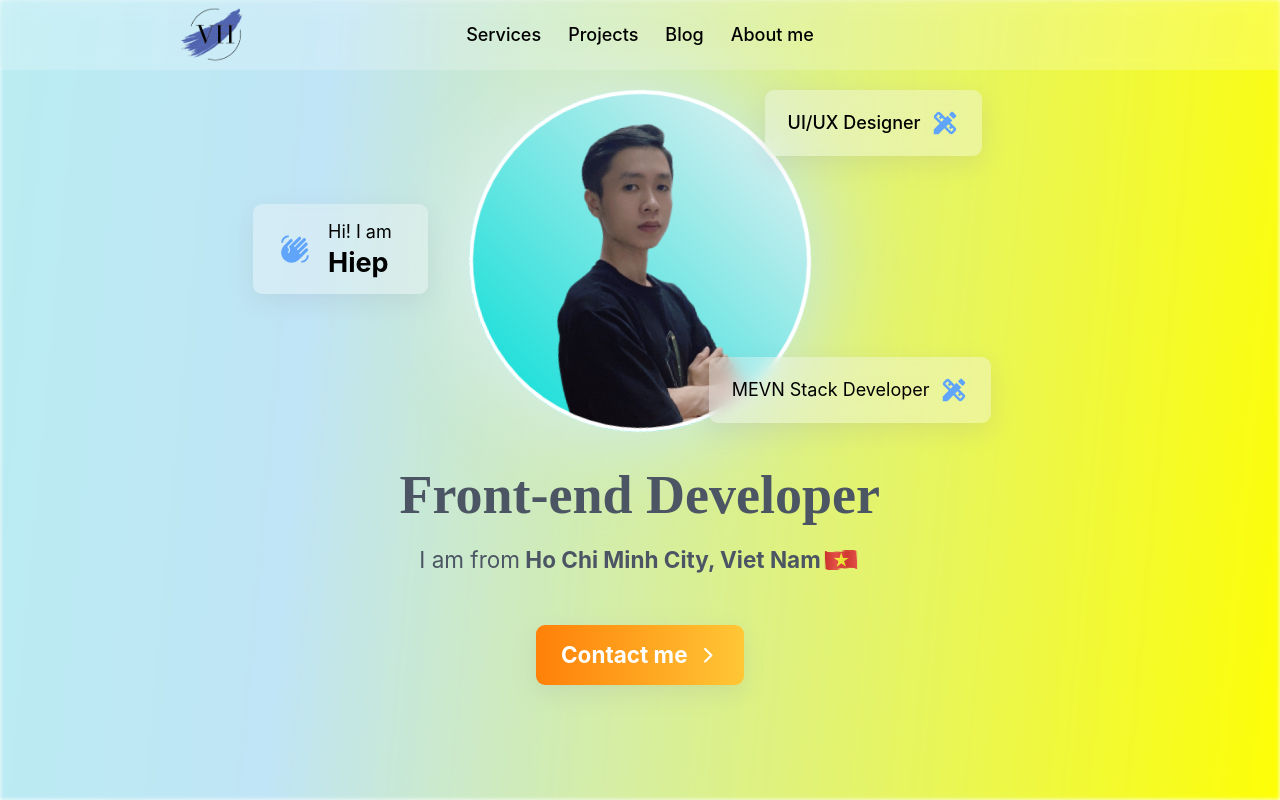
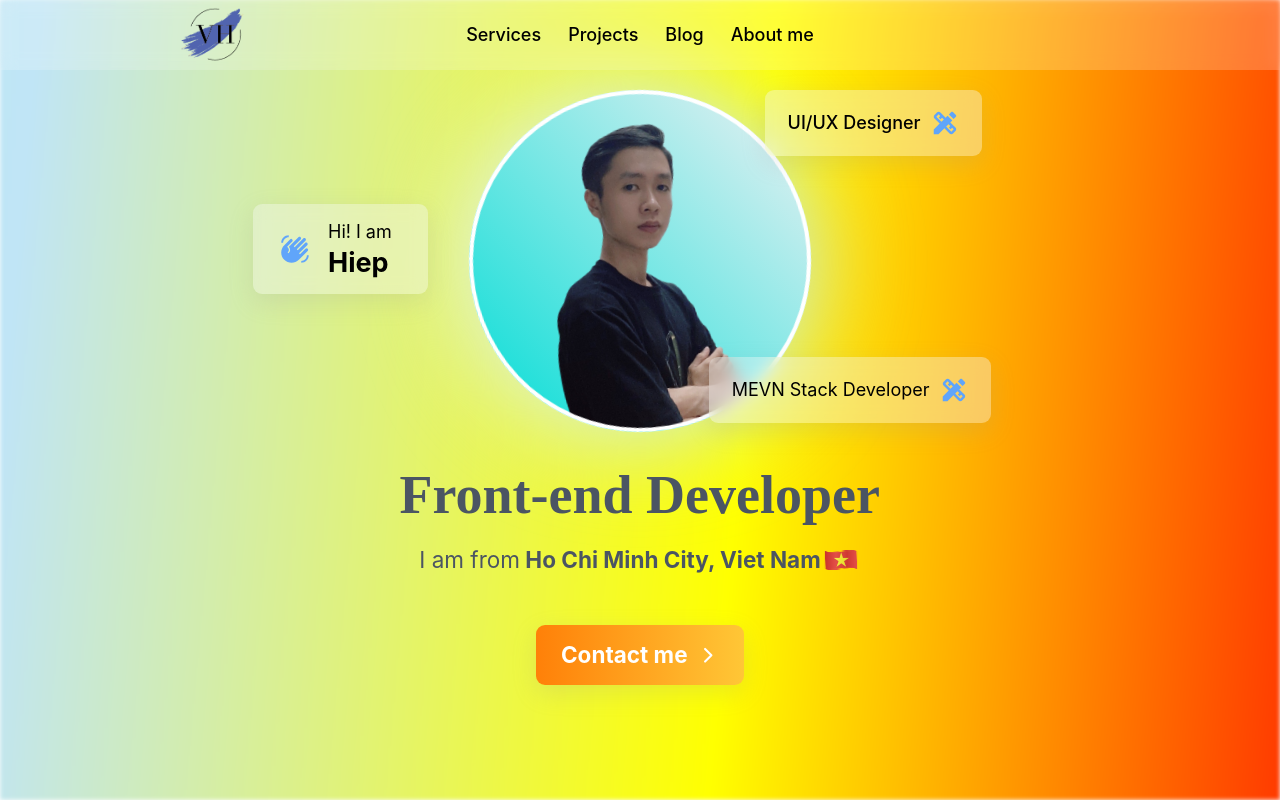
Before and after one commit to vanhiep184/vanhiep.me, a Next.js app: page / in a window 1280 px wide. Built offline with nearby package versions, Linux system fonts and the light colour scheme.

Commit message:
fix transition

```diff
--- a/components/layout.module.css
+++ b/components/layout.module.css
@@ -24,7 +24,7 @@
     left: 0;
     width: 100%;
     height: 100vh;
-    background: linear-gradient(95.2deg, rgba(173, 252, 234, 1), rgba(192, 229, 246, 1), #ffff00, #ff0000, rgba(192, 229, 246, 1), rgba(173, 252, 234, 1));
+    background: linear-gradient(95.2deg, rgba(173, 252, 234, 1), rgba(192, 229, 246, 1), #ffff00, #ff0000, rgba(192, 229, 246, 1), rgba(173, 252, 234, 1), rgba(173, 252, 234, 1), rgba(173, 252, 234, 1));
     background-size: 400%;
     z-index: -2;
     filter: blur(2px);
```
